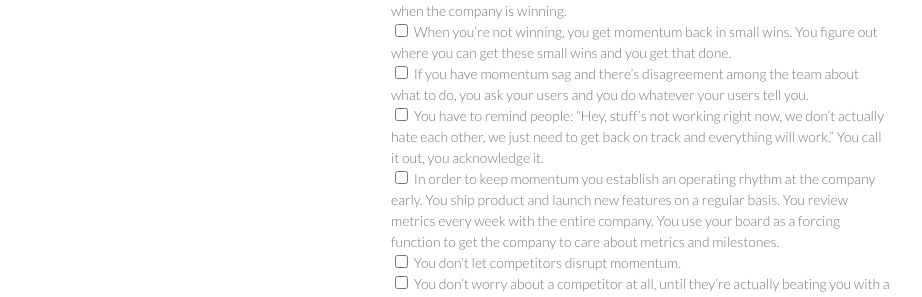
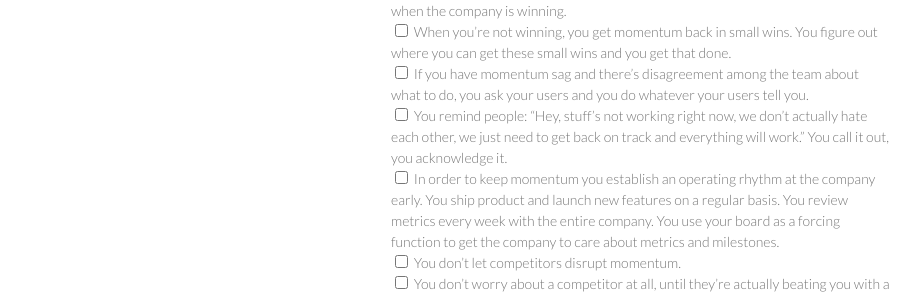
Before and after one commit to bnjs/bnjs.github.io, a Jekyll site: the page built from notes/startup-checklist.md, in a window 1280 px wide and 900 px high, scrolled down 6269 px. Shown: the part 202-499 px from the top of the window, without its empty margins (179-1101 px from the left). Built offline with Jekyll 4.4.1, drawn with Linux system fonts in a browser that asks for light colours; nearby versions of some CDN libraries; comment, search, counter and statistics services are not loaded.

Commit message:
Use "you do" instead of "you have to"

```diff
--- a/notes/startup-checklist.md
+++ b/notes/startup-checklist.md
@@ -237,7 +237,7 @@ Based on Sam Altman's talks on "[Ideas, Products](http://tech.genius.com/Sam-alt
 * <input type="checkbox"> If you do lose momentum, you don't give long speeches about vision for the company and try to rally the troops with speeches. You save the vision speeches for when the company is winning.
 * <input type="checkbox"> When you're not winning, you get momentum back in small wins. You figure out where you can get these small wins and you get that done.
 * <input type="checkbox"> If you have momentum sag and there's disagreement among the team about what to do, you ask your users and you do whatever your users tell you.
-* <input type="checkbox"> You have to remind people: "Hey, stuff's not working right now, we don't actually hate each other, we just need to get back on track and everything will work." You call it out, you acknowledge it.
+* <input type="checkbox"> You remind people: "Hey, stuff's not working right now, we don't actually hate each other, we just need to get back on track and everything will work." You call it out, you acknowledge it.
 * <input type="checkbox"> In order to keep momentum you establish an operating rhythm at the company early. You ship product and launch new features on a regular basis. You review metrics every week with the entire company. You use your board as a forcing function to get the company to care about metrics and milestones.
 * <input type="checkbox"> You don't let competitors disrupt momentum.
 * <input type="checkbox"> You don't worry about a competitor at all, until they're actually beating you with a real, shipped product.
```
